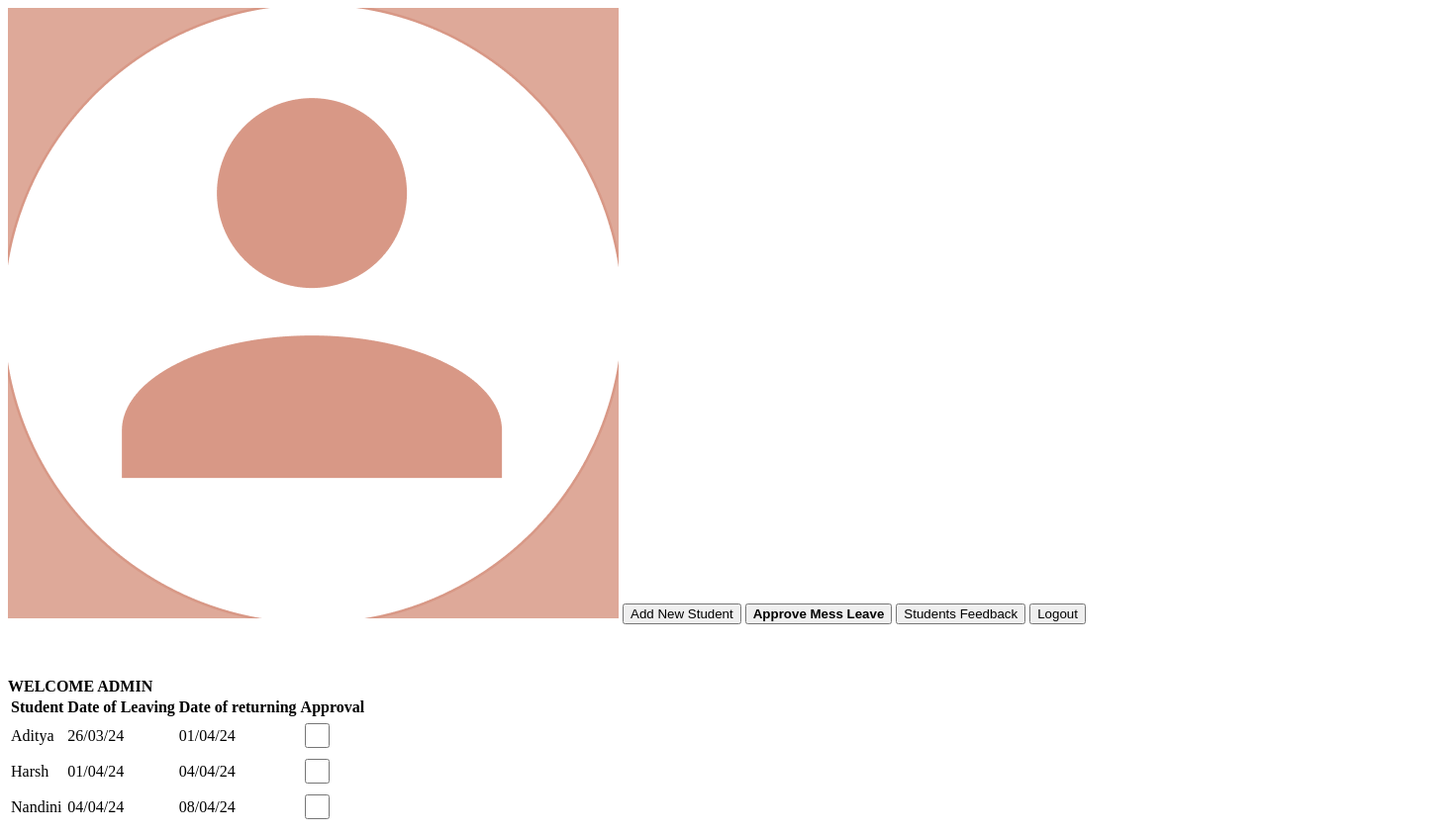
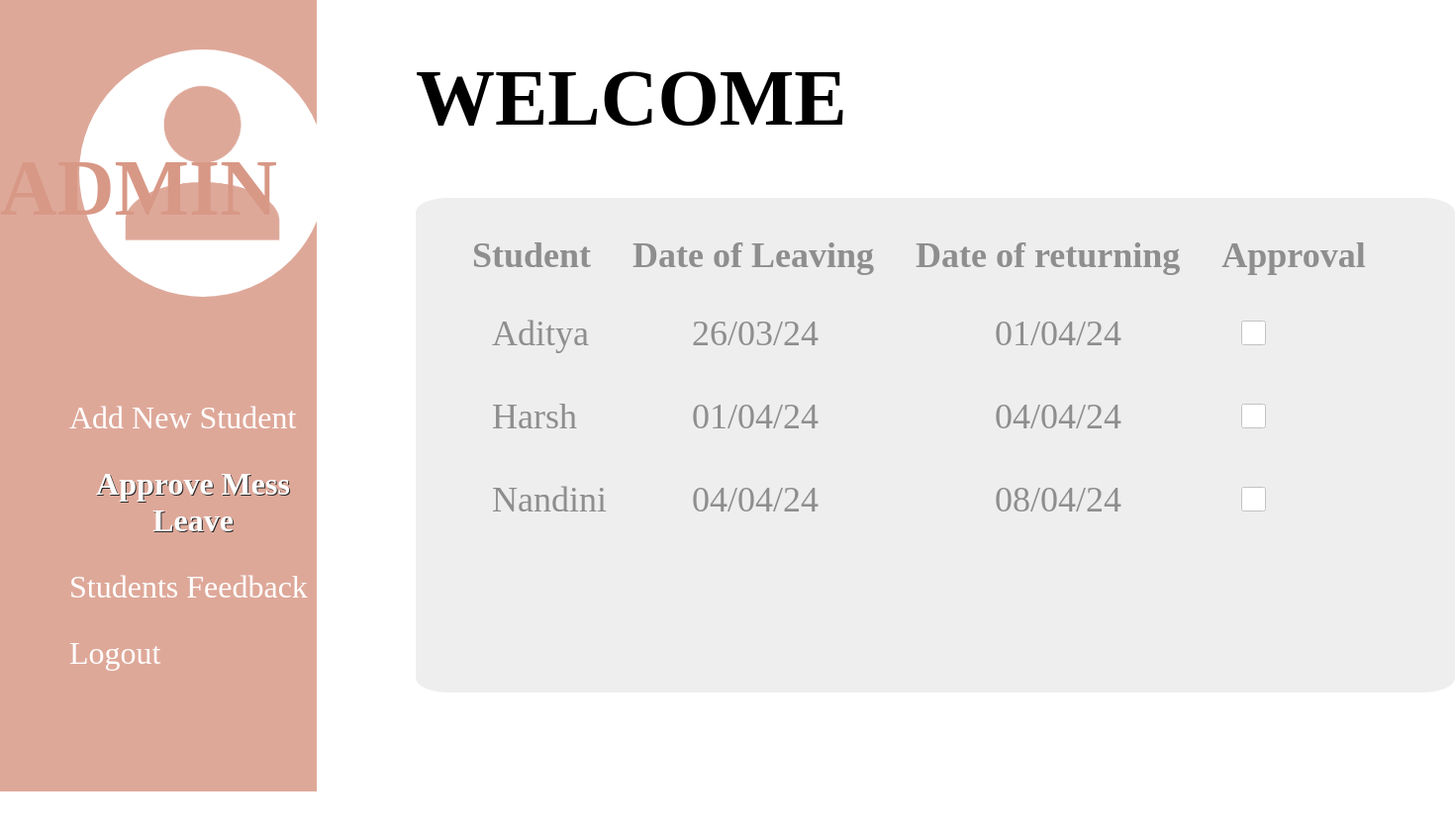
Before and after one commit to adityacyan/Mess-Mate, a plain HTML site: page adminpage2.html in a window 1280 px wide. Shown: the whole page at 99% size, 1470 px wide, since content can reach past the window. After the commit the page ends 800 px from the top, so only its background shows below. Drawn offline with Linux system fonts and the light colour scheme.

Commit message:
new file:   adminpage2.css 	modified:   adminpage2.html

```diff
--- /dev/null
+++ b/adminpage2.css
@@ -0,0 +1,93 @@
+*{
+    margin: 0px;
+    padding: 0px;
+}
+#container{
+    display: flex;
+}
+#pink{
+    width:25%;
+    height:100vh;
+    background-color: #D89886;
+    opacity: 0.84;
+    position: relative;
+}
+#outer{
+    position: relative;
+}
+#white{
+    width:75%;
+    height:100vh;
+    position: absolute;
+}
+
+#profile{
+    width: 250px;
+    height: 250px;
+    border-radius: 50%;
+    margin-left: 80px;
+    margin-top: 50px;
+}
+
+.headings{
+    color: white;
+    margin-top: 30px;
+    margin-left: 70px;
+    font-size: 32px;
+    background-color: #D89886;
+    border: none;
+    font-family: 'Times New Roman', Times, serif;
+}
+#btn1{
+    margin-top: 100px;
+}
+#btn2{
+    font-size: 32px;
+    text-shadow: black 1px 1px;
+}
+
+#welcome{
+    color: black;
+    margin-left: 420px;
+    font-size: 80px;
+}
+
+#admin{
+    color:#D89886;
+    font-size: 80px;
+    height: 100px;
+
+}
+
+
+#maincontainer{
+    background-color: #D9D9D9;
+    opacity: 0.44;
+    position: absolute;
+    z-index: 10px;
+    margin-top: 200px;
+    margin-left: 420px;
+    height: 500px;
+    width: 1050px;
+    border-radius: 3%;
+
+}
+
+#messleave{
+    margin-top: 25px;
+    margin-left: 35px;
+    font-size: 36px;
+}
+th{
+    padding: 10px 20px 35px 20px;
+}
+td{
+    padding-left: 40px;
+    padding-bottom: 40px;
+}
+td.dol{
+    padding-left: 80px;
+}
+td.dor{
+    padding-left: 100px;
+}
--- a/adminpage2.html
+++ b/adminpage2.html
@@ -4,7 +4,7 @@
         <meta charset="UTF-8">
         <meta name="viewport" content="width=device-width, initial-scale=1.0">
         <title>user</title>
-        <link type="text/css" rel="stylesheet" href="sty1.css">
+        <link type="text/css" rel="stylesheet" href="adminpage2.css">
 
 
 </head>
```
